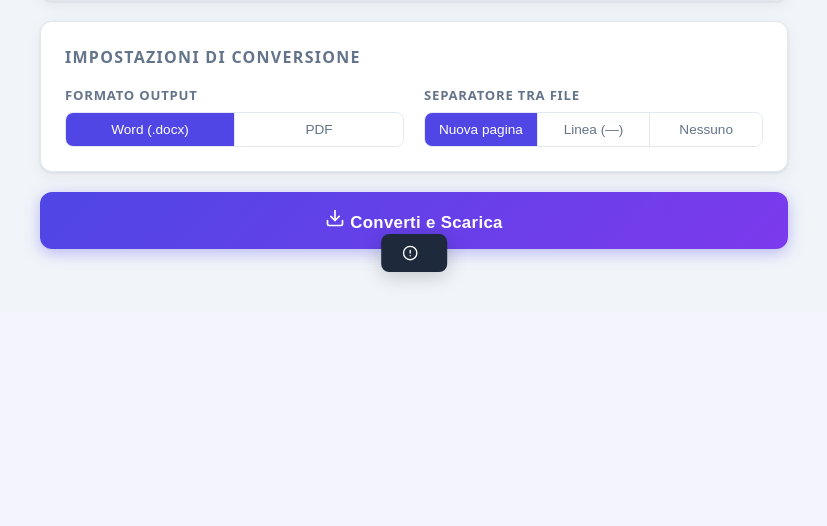
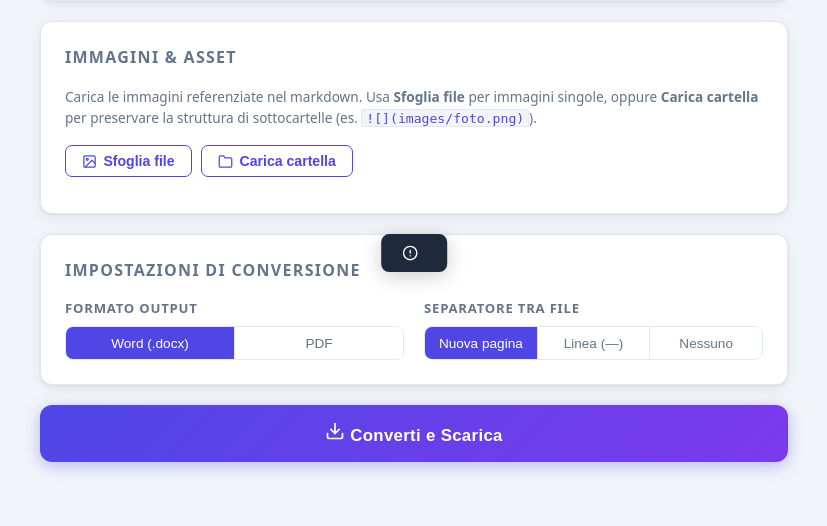
Before and after one commit to canada87/MDtoBeauty, a FastAPI app: page / in a window 1280 px wide. Shown: the part 550-1076 px from the top of the page, without its empty margins (226-1053 px from the left). Before the commit the page ends 835 px from the top, so only its background shows below. Run offline with FastAPI, Linux system fonts and the light colour scheme; some libraries are stand-ins or nearby versions.

Commit message:
Enhance asset management: add support for image uploads and improve markdown conversion with asset paths

```diff
--- a/main.py
+++ b/main.py
@@ -1,4 +1,6 @@
 import io
+import re
+from pathlib import Path
 from typing import Annotated, List, Optional
 
 from fastapi import FastAPI, File, Form, HTTPException, Request, UploadFile
@@ -14,6 +16,16 @@ app.mount("/static", StaticFiles(directory="static"), name="static")
 templates = Jinja2Templates(directory="templates")
 
 
+def sanitize_asset_path(filename: str) -> str | None:
+    """Prevent path traversal attacks on uploaded asset filenames."""
+    # Strip leading slashes and dots
+    clean = re.sub(r"^[./\\]+", "", filename.replace("\\", "/"))
+    parts = Path(clean).parts
+    if not parts or any(p == ".." for p in parts):
+        return None
+    return str(Path(*parts))
+
+
 @app.get("/", response_class=HTMLResponse)
 async def index(request: Request):
     return templates.TemplateResponse(request, "index.html")
@@ -22,10 +34,12 @@ async def index(request: Request):
 @app.post("/convert")
 async def convert(
     files: Annotated[Optional[List[UploadFile]], File()] = None,
+    assets: Annotated[Optional[List[UploadFile]], File()] = None,
     text: Annotated[Optional[str], Form()] = None,
     format: Annotated[str, Form()] = "docx",
     separator: Annotated[str, Form()] = "pagebreak",
 ):
+    # ── Collect markdown content ──────────────────────────────────────────
     contents: list[str] = []
 
     if files:
@@ -40,6 +54,21 @@ async def convert(
     if not contents:
         raise HTTPException(status_code=400, detail="Nessun contenuto fornito.")
 
+    # ── Collect asset files (images, etc.) ────────────────────────────────
+    # Each tuple: (sanitized_relative_path, bytes)
+    asset_list: list[tuple[str, bytes]] = []
+
+    if assets:
+        for asset in assets:
+            if not asset.filename or not asset.filename.strip():
+                continue
+            safe_path = sanitize_asset_path(asset.filename)
+            if safe_path is None:
+                continue
+            data = await asset.read()
+            asset_list.append((safe_path, data))
+
+    # ── Merge markdown ────────────────────────────────────────────────────
     if separator == "pagebreak":
         sep = "\n\n\\newpage\n\n"
     elif separator == "hr":
@@ -49,8 +78,9 @@ async def convert(
 
     merged = sep.join(contents)
 
+    # ── Convert ───────────────────────────────────────────────────────────
     try:
-        data, mime, filename = convert_markdown(merged, format)
+        data, mime, filename = convert_markdown(merged, format, asset_list)
     except RuntimeError as exc:
         raise HTTPException(status_code=500, detail=str(exc)) from exc
     except ValueError as exc:
--- a/static/app.js
+++ b/static/app.js
@@ -2,7 +2,8 @@
 
 // ── State ──────────────────────────────────────────────────────────────────
 const state = {
-  files: [],       // [{ id, file, name, size }]
+  files: [],    // [{ id, file, name, size }]  — markdown documents (ordered)
+  assets: [],   // [{ file, path }]             — images / assets (flat bag)
   format: 'docx',
   separator: 'pagebreak',
   idCounter: 0,
@@ -20,32 +21,37 @@ const convertBtn   = document.getElementById('convert-btn');
 const convertLabel = document.getElementById('convert-label');
 const toast        = document.getElementById('toast');
 
-// ── Drag & Drop ────────────────────────────────────────────────────────────
+const assetInput   = document.getElementById('asset-input');
+const folderInput  = document.getElementById('folder-input');
+const pickAssets   = document.getElementById('pick-assets');
+const pickFolder   = document.getElementById('pick-folder');
+const assetsList   = document.getElementById('assets-list');
+
+// ── Drag & Drop (markdown) ─────────────────────────────────────────────────
 ['dragenter', 'dragover'].forEach(evt =>
   dropzone.addEventListener(evt, e => { e.preventDefault(); dropzone.classList.add('drag-over'); })
 );
 ['dragleave', 'drop'].forEach(evt =>
   dropzone.addEventListener(evt, e => { e.preventDefault(); dropzone.classList.remove('drag-over'); })
 );
-dropzone.addEventListener('drop', e => addFiles(e.dataTransfer.files));
+dropzone.addEventListener('drop', e => addMarkdownFiles(e.dataTransfer.files));
 dropzone.addEventListener('click', e => {
   if (e.target === pickBtn || pickBtn.contains(e.target)) return;
   fileInput.click();
 });
 pickBtn.addEventListener('click', e => { e.stopPropagation(); fileInput.click(); });
-fileInput.addEventListener('change', () => addFiles(fileInput.files));
+fileInput.addEventListener('change', () => { addMarkdownFiles(fileInput.files); fileInput.value = ''; });
 
-// ── File Management ────────────────────────────────────────────────────────
-function addFiles(fileList) {
+// ── Markdown file management ───────────────────────────────────────────────
+function addMarkdownFiles(fileList) {
   Array.from(fileList).forEach(file => {
     if (!file.name.match(/\.(md|markdown|txt)$/i)) {
-      showToast(`File non supportato: ${file.name}`, 'error');
+      showToast(`Tipo non supportato: ${file.name}`, 'error');
       return;
     }
     state.files.push({ id: ++state.idCounter, file, name: file.name, size: file.size });
   });
   renderFilesList();
-  fileInput.value = '';
 }
 
 function removeFile(id) {
@@ -61,12 +67,6 @@ function moveFile(id, dir) {
   renderFilesList();
 }
 
-function formatBytes(bytes) {
-  if (bytes < 1024) return `${bytes} B`;
-  if (bytes < 1024 * 1024) return `${(bytes / 1024).toFixed(1)} KB`;
-  return `${(bytes / (1024 * 1024)).toFixed(1)} MB`;
-}
-
 function renderFilesList() {
   filesList.innerHTML = '';
   state.files.forEach((item, idx) => {
@@ -79,13 +79,12 @@ function renderFilesList() {
           <polyline points="14 2 14 8 20 8"/>
           <line x1="16" y1="13" x2="8" y2="13"/>
           <line x1="16" y1="17" x2="8" y2="17"/>
-          <polyline points="10 9 9 9 8 9"/>
         </svg>
       </div>
       <span class="file-name" title="${escHtml(item.name)}">${escHtml(item.name)}</span>
       <span class="file-size">${formatBytes(item.size)}</span>
       <div class="file-actions">
-        <button class="icon-btn" data-action="up" data-id="${item.id}" title="Sposta su" ${idx === 0 ? 'disabled' : ''}>
+        <button class="icon-btn" data-action="up"   data-id="${item.id}" title="Sposta su"   ${idx === 0 ? 'disabled' : ''}>
           <svg viewBox="0 0 24 24" fill="none" stroke="currentColor" stroke-width="2.5" stroke-linecap="round" stroke-linejoin="round"><polyline points="18 15 12 9 6 15"/></svg>
         </button>
         <button class="icon-btn" data-action="down" data-id="${item.id}" title="Sposta giù" ${idx === state.files.length - 1 ? 'disabled' : ''}>
@@ -99,23 +98,100 @@ function renderFilesList() {
   });
 }
 
-// Single delegated listener for the files list
-filesList.addEventListener('click', handleFileListClick);
-
-function handleFileListClick(e) {
+filesList.addEventListener('click', e => {
   const btn = e.target.closest('[data-action]');
   if (!btn) return;
   const id = Number(btn.dataset.id);
-  if (btn.dataset.action === 'del') removeFile(id);
-  if (btn.dataset.action === 'up')  moveFile(id, -1);
+  if (btn.dataset.action === 'del')  removeFile(id);
+  if (btn.dataset.action === 'up')   moveFile(id, -1);
   if (btn.dataset.action === 'down') moveFile(id, +1);
+});
+
+// ── Asset management ───────────────────────────────────────────────────────
+pickAssets.addEventListener('click', () => assetInput.click());
+pickFolder.addEventListener('click', () => {
+  // Set webkitdirectory at click time to avoid browser quirks
+  folderInput.setAttribute('webkitdirectory', '');
+  folderInput.setAttribute('directory', '');
+  folderInput.click();
+});
+
+assetInput.addEventListener('change', () => {
+  addAssets(assetInput.files, false);
+  assetInput.value = '';
+});
+folderInput.addEventListener('change', () => {
+  addAssets(folderInput.files, true);
+  folderInput.value = '';
+});
+
+function addAssets(fileList, fromFolder) {
+  const ASSET_TYPES = /\.(png|jpe?g|gif|svg|webp|bmp|tiff?|ico|avif)$/i;
+  let added = 0;
+
+  Array.from(fileList).forEach(file => {
+    // For folder uploads: use webkitRelativePath; strip the top-level folder name
+    let relPath;
+    if (fromFolder && file.webkitRelativePath) {
+      const parts = file.webkitRelativePath.split('/');
+      // Strip the root folder (e.g. "myproject/images/a.png" → "images/a.png")
+      relPath = parts.slice(1).join('/') || file.name;
+    } else {
+      relPath = file.name;
+    }
+
+    // Skip non-image files when uploading a folder (ignore .md, .ds_store, etc.)
+    if (fromFolder && !ASSET_TYPES.test(file.name)) return;
+
+    // Skip duplicates by path
+    if (state.assets.some(a => a.path === relPath)) return;
+
+    state.assets.push({ file, path: relPath });
+    added++;
+  });
+
+  if (added > 0) renderAssetsList();
+  if (added === 0 && fromFolder) showToast('Nessuna immagine trovata nella cartella.', 'error');
 }
+
+function removeAsset(path) {
+  state.assets = state.assets.filter(a => a.path !== path);
+  renderAssetsList();
+}
+
+function renderAssetsList() {
+  assetsList.innerHTML = '';
+  state.assets.forEach(item => {
+    const el = document.createElement('div');
+    el.className = 'asset-item';
+    el.innerHTML = `
+      <div class="asset-icon">
+        <svg viewBox="0 0 24 24" fill="none" stroke="currentColor" stroke-width="2" stroke-linecap="round" stroke-linejoin="round">
+          <rect x="3" y="3" width="18" height="18" rx="2"/>
+          <circle cx="8.5" cy="8.5" r="1.5"/>
+          <polyline points="21 15 16 10 5 21"/>
+        </svg>
+      </div>
+      <span class="asset-path" title="${escHtml(item.path)}">${escHtml(item.path)}</span>
+      <span class="asset-size">${formatBytes(item.file.size)}</span>
+      <button class="icon-btn del" data-asset-path="${escHtml(item.path)}" title="Rimuovi">
+        <svg viewBox="0 0 24 24" fill="none" stroke="currentColor" stroke-width="2" stroke-linecap="round" stroke-linejoin="round"><polyline points="3 6 5 6 21 6"/><path d="M19 6l-1 14a2 2 0 0 1-2 2H8a2 2 0 0 1-2-2L5 6"/><path d="M10 11v6"/><path d="M14 11v6"/><path d="M9 6V4h6v2"/></svg>
+      </button>`;
+    assetsList.appendChild(el);
+  });
+}
+
+assetsList.addEventListener('click', e => {
+  const btn = e.target.closest('[data-asset-path]');
+  if (btn) removeAsset(btn.dataset.assetPath);
+});
 
 // ── Text Toggle ────────────────────────────────────────────────────────────
 textToggle.addEventListener('click', () => {
   const open = textSection.style.display === 'none' || !textSection.style.display;
   textSection.style.display = open ? 'block' : 'none';
   textToggle.classList.toggle('open', open);
+  textToggle.setAttribute('aria-expanded', String(open));
 });
 
 // ── Settings ───────────────────────────────────────────────────────────────
@@ -139,14 +215,18 @@ convertBtn.addEventListener('click', async () => {
   const hasText  = textInput.value.trim().length > 0;
 
   if (!hasFiles && !hasText) {
-    showToast('Aggiungi almeno un file o del testo markdown.', 'error');
+    showToast('Aggiungi almeno un file .md o del testo markdown.', 'error');
     return;
   }
 
   setLoading(true);
 
   const fd = new FormData();
+  // Markdown files in user-defined order
   state.files.forEach(item => fd.append('files', item.file, item.name));
+  // Asset files with their relative paths as filename
+  state.assets.forEach(item => fd.append('assets', item.file, item.path));
+
   if (hasText) fd.append('text', textInput.value.trim());
   fd.append('format', state.format);
   fd.append('separator', state.separator);
@@ -162,9 +242,8 @@ convertBtn.addEventListener('click', async () => {
     const blob = await res.blob();
     const url  = URL.createObjectURL(blob);
     const a    = document.createElement('a');
-    const ext  = state.format === 'pdf' ? 'pdf' : 'docx';
     a.href     = url;
-    a.download = `documento.${ext}`;
+    a.download = `documento.${state.format === 'pdf' ? 'pdf' : 'docx'}`;
     document.body.appendChild(a);
     a.click();
     document.body.removeChild(a);
@@ -195,6 +274,12 @@ function showToast(msg, type = '') {
   toastTimer = setTimeout(() => toast.classList.remove('show'), 3500);
 }
 
+function formatBytes(bytes) {
+  if (bytes < 1024) return `${bytes} B`;
+  if (bytes < 1024 * 1024) return `${(bytes / 1024).toFixed(1)} KB`;
+  return `${(bytes / (1024 * 1024)).toFixed(1)} MB`;
+}
+
 function escHtml(str) {
-  return str.replace(/&/g,'&amp;').replace(/</g,'&lt;').replace(/>/g,'&gt;').replace(/"/g,'&quot;');
+  return str.replace(/&/g, '&amp;').replace(/</g, '&lt;').replace(/>/g, '&gt;').replace(/"/g, '&quot;');
 }
--- a/static/style.css
+++ b/static/style.css
@@ -395,6 +395,82 @@ textarea:focus {
   .logo { font-size: 1.5rem; }
 }
 
+/* ── Assets Section ── */
+.card-hint {
+  font-size: .85rem;
+  color: var(--muted);
+  margin-bottom: 1rem;
+  line-height: 1.55;
+}
+
+.card-hint code {
+  font-family: 'Cascadia Code', 'Fira Mono', monospace;
+  font-size: .82rem;
+  background: #f1f5f9;
+  border: 1px solid var(--border);
+  border-radius: 3px;
+  padding: .05em .3em;
+  color: var(--primary);
+}
+
+.asset-buttons {
+  display: flex;
+  gap: .6rem;
+  flex-wrap: wrap;
+  margin-bottom: .75rem;
+}
+
+.asset-buttons .btn-outline {
+  display: inline-flex;
+  align-items: center;
+  gap: .4rem;
+}
+
+#assets-list {
+  display: flex;
+  flex-direction: column;
+  gap: .4rem;
+}
+
+.asset-item {
+  display: flex;
+  align-items: center;
+  gap: .6rem;
+  background: #fdf9f3;
+  border: 1px solid #fde8c3;
+  border-radius: 8px;
+  padding: .45rem .75rem;
+}
+
+.asset-icon {
+  flex-shrink: 0;
+  width: 28px;
+  height: 28px;
+  background: #fef3c7;
+  border-radius: 6px;
+  display: flex;
+  align-items: center;
+  justify-content: center;
+}
+
+.asset-icon svg { width: 15px; height: 15px; color: #d97706; }
+
+.asset-path {
+  flex: 1;
+  font-size: .82rem;
+  font-family: 'Cascadia Code', 'Fira Mono', monospace;
+  white-space: nowrap;
+  overflow: hidden;
+  text-overflow: ellipsis;
+  color: var(--text);
+}
+
+.asset-size {
+  font-size: .78rem;
+  color: var(--muted);
+  flex-shrink: 0;
+}
+
 /* ── Outline Button ── */
 .btn-outline {
   background: none;
--- a/templates/index.html
+++ b/templates/index.html
@@ -66,6 +66,29 @@
     </div>
   </section>
 
+  <!-- ── Assets Card ── -->
+  <section class="card">
+    <h2>Immagini &amp; Asset</h2>
+    <p class="card-hint">
+      Carica le immagini referenziate nel markdown. Usa <strong>Sfoglia file</strong> per immagini singole,
+      oppure <strong>Carica cartella</strong> per preservare la struttura di sottocartelle
+      (es. <code>![](images/foto.png)</code>).
+    </p>
+    <div class="asset-buttons">
+      <button class="btn-outline" id="pick-assets" type="button">
+        <svg viewBox="0 0 24 24" fill="none" stroke="currentColor" stroke-width="2" stroke-linecap="round" stroke-linejoin="round" width="15" height="15" aria-hidden="true"><rect x="3" y="3" width="18" height="18" rx="2"/><circle cx="8.5" cy="8.5" r="1.5"/><polyline points="21 15 16 10 5 21"/></svg>
+        Sfoglia file
+      </button>
+      <button class="btn-outline" id="pick-folder" type="button">
+        <svg viewBox="0 0 24 24" fill="none" stroke="currentColor" stroke-width="2" stroke-linecap="round" stroke-linejoin="round" width="15" height="15" aria-hidden="true"><path d="M22 19a2 2 0 0 1-2 2H4a2 2 0 0 1-2-2V5a2 2 0 0 1 2-2h5l2 3h9a2 2 0 0 1 2 2z"/></svg>
+        Carica cartella
+      </button>
+    </div>
+    <input type="file" id="asset-input" multiple accept="image/*,.svg,.webp" hidden>
+    <input type="file" id="folder-input" multiple hidden>
+    <div id="assets-list"></div>
+  </section>
+
   <!-- ── Settings Card ── -->
   <section class="card">
     <h2>Impostazioni di conversione</h2>
```
Also changed, not shown: converter.py (+38 -23 lines).
